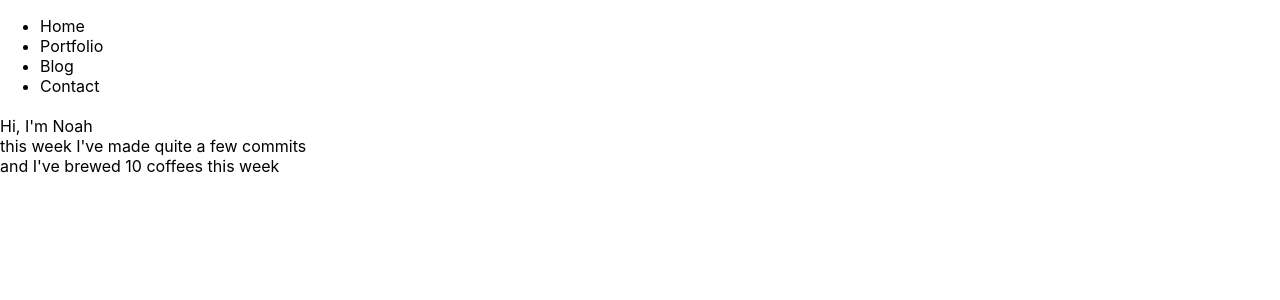
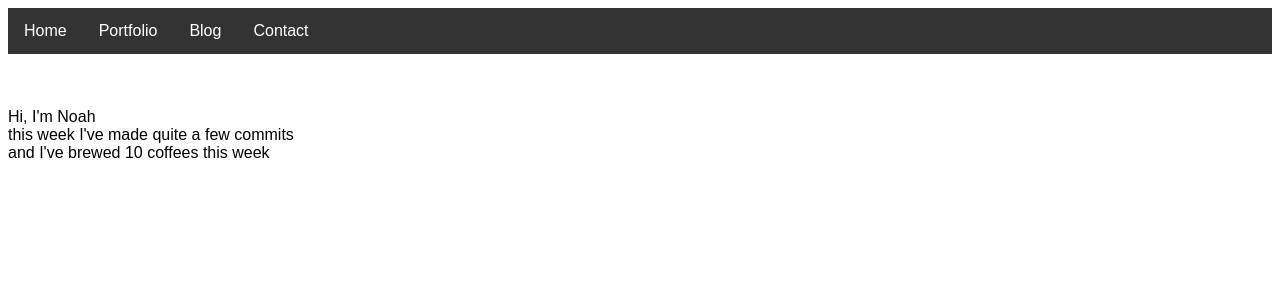
Before and after one commit to noahjacknichols/portfolio, a React (Create React App) app: page / in a window 1280 px wide. Shown: the top 300 px of the page. Built offline with nearby package versions, Linux system fonts and the light colour scheme.

Commit message:
changed intro and navbar, added bootstrap lib

```diff
--- a/src/App.js
+++ b/src/App.js
@@ -4,13 +4,13 @@ import './App.css';
 import Navbar from './Components/Navbar';
 import Portfolio from './Components/Portfolio';
 import Intro from './Components/Intro';
-
+import {Container, Row, Col} from 'react-bootstrap';
 function App() {
   return (
-    <div className="App">
-      <Navbar/>
-      <Intro/>
-    </div>
+      <div>
+        <Navbar/>
+        <Intro/>
+      </div>
 
   );
 }
--- /dev/null
+++ b/src/Components/Intro.css
@@ -0,0 +1,5 @@
+@import url("https://fonts.googleapis.com/css2?family=Signika:wght@520&display=swap");
+
+div {
+    font-family: 'Signika', sans-serif;
+}
--- a/src/Components/Intro.jsx
+++ b/src/Components/Intro.jsx
@@ -1,7 +1,8 @@
 import React from 'react';
+import './Intro.css';
 import githubCommits from 'github-commits/lib/github-commits';
 import { get } from 'react-scroll/modules/mixins/scroller';
-
+import {Container, Row, Col} from 'react-bootstrap';
 
 
 
@@ -36,14 +37,15 @@ export default class Portfolio extends React.Component{
 
 
         return(
-            <div id="container">
-                <div id="name">Hi, I'm Noah</div>
-
-                <div id="github">this week I've made {this.state.commits} commits</div>
-                <div id="coffee">and I've brewed {this.state.coffee} coffees this week</div>
+            <Container fluid>
+                <Row>
+                    <Col xs={12} md={4}><div>Hi, I'm Noah</div></Col>
+                    <Col xs={12} md={4}><div className="mt-5">this week I've made {this.state.commits} commits</div></Col>
+                    <Col xs={12} md={4}><div>and I've brewed {this.state.coffee} coffees this week</div></Col>
+                </Row>
 
 
-            </div>
+            </Container>
         );
 
     }
--- a/src/Components/Navbar.css
+++ b/src/Components/Navbar.css
@@ -1,3 +1,5 @@
+@import url("https://fonts.googleapis.com/css2?family=Signika:wght@520&display=swap");
+
 .main-nav {
     color: white;
 }
@@ -7,5 +9,35 @@
 }
 
 nav {
+    font-family: 'Signika', sans-serif;
     height: 100px;
 }
+
+ul {
+    list-style-type: none;
+    margin: 0;
+    padding: 0;
+    overflow: hidden;
+    background-color: #333;
+}
+
+li {
+    float: left;
+}
+
+li a {
+    display: block;
+    color: white;
+    text-align: center;
+    padding: 14px 16px;
+    text-decoration: none;
+}
+
+li a:hover{
+    background-color: #111;
+}
+
+
+.active{
+    background-color: #4CAF50;
+}
--- a/src/Components/Navbar.jsx
+++ b/src/Components/Navbar.jsx
@@ -2,6 +2,7 @@ import React from 'react';
 import { NavLink } from 'react-router-dom';
 import './Navbar.css';
 import { Link, animateScroll as scroll } from "react-scroll";
+import {Container, Row, Col} from 'react-bootstrap';
 
 class Navbar extends React.Component {
 
@@ -11,6 +12,9 @@ class Navbar extends React.Component {
 
     render(){
         return(
+            <Container fluid>
+                <Row>
+                    <Col>
                         <nav className="nav" id="navbar">
                             <div className="nav-content">
                                 <ul className="nav-items">
@@ -68,6 +72,9 @@ class Navbar extends React.Component {
                                 </ul>
                             </div>
                         </nav>
+                    </Col>
+                </Row>
+            </Container>
         );
     }
 }
--- a/src/index.css
+++ b/src/index.css
@@ -1,3 +1,6 @@
+<link rel="stylesheet" href="https://stackpath.bootstrapcdn.com/bootstrap/4.1.3/css/bootstrap.min.css" integrity="sha384-MCw98/SFnGE8fJT3GXwEOngsV7Zt27NXFoaoApmYm81iuXoPkFOJwJ8ERdknLPMO" crossorigin="anonymous">
+
+
 body {
   margin: 0;
   font-family: -apple-system, BlinkMacSystemFont, 'Segoe UI', 'Roboto', 'Oxygen',
```
Lines whose indentation alone changed are shown as unchanged.
